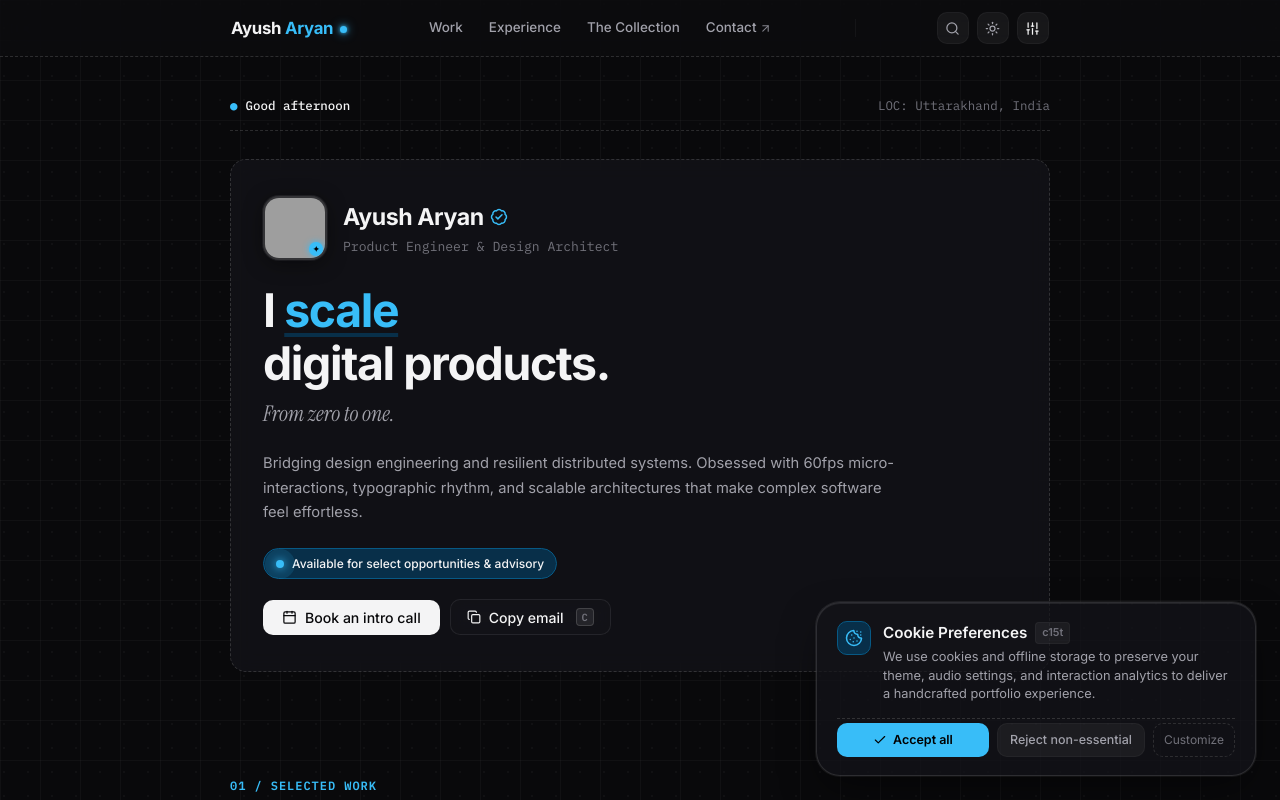
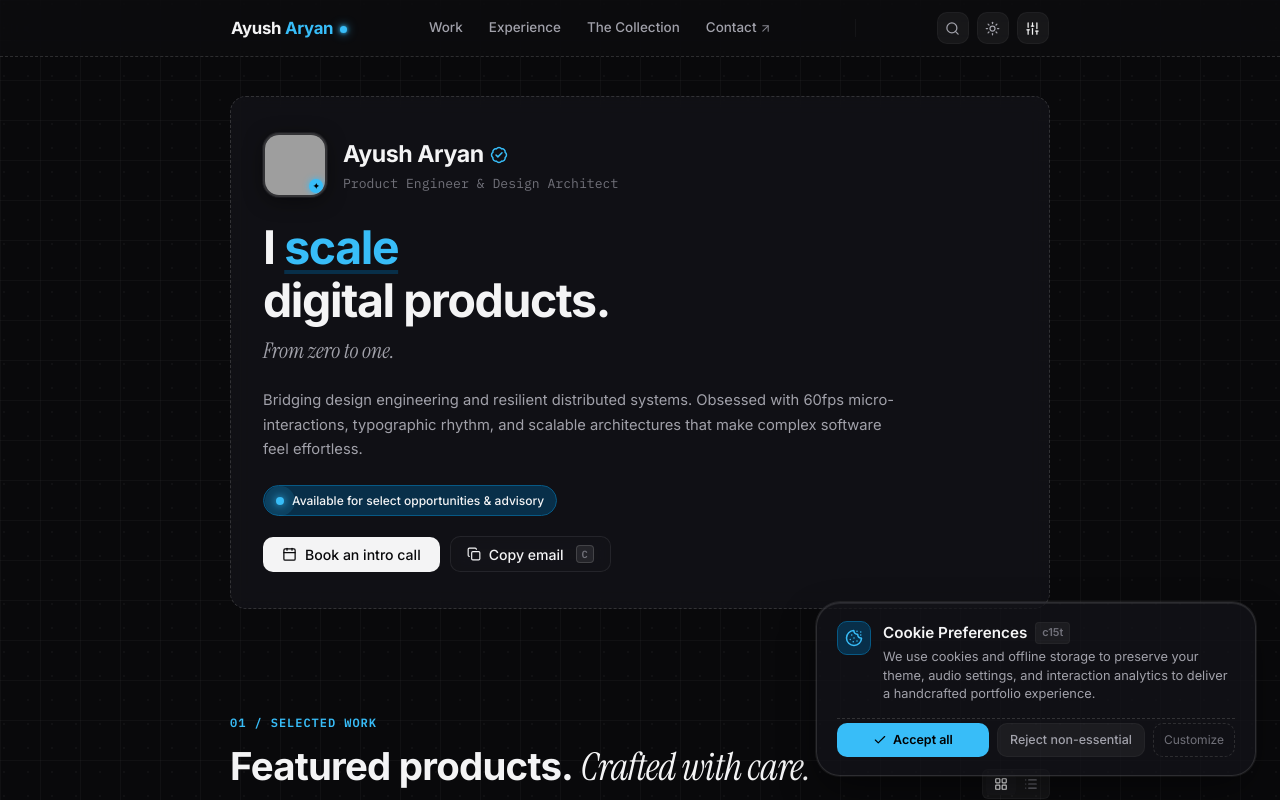
Before and after one commit to ayusharyaneth/Ayush, a React (Vite) app: page / in a window 1280 px wide. Shown: the top 800 px of the page. Built offline with nearby package versions, Linux system fonts and the light colour scheme; grey boxes are pictures that could not be loaded.

Commit message:
Auto sync portfolio: 2026-10-12 23:38:13

```diff
--- a/src/components/HeroSection.jsx
+++ b/src/components/HeroSection.jsx
@@ -7,16 +7,7 @@ import {
 import { sound } from '../utils/soundEffects';
 
 export default function HeroSection({ personal, onCopyEmail, onBookCall }) {
-  // 1. Dynamic Greeting based on visitor's current hour
-  const [greeting, setGreeting] = useState('Hello');
-  useEffect(() => {
-    const hour = new Date().getHours();
-    if (hour < 12) setGreeting('Good morning');
-    else if (hour < 17) setGreeting('Good afternoon');
-    else setGreeting('Good Evening Dear');
-  }, []);
-
-  // 2. Animated Verb Switcher (Rahul M style: "I build / design / scale products")
+  // 1. Animated Verb Switcher (Rahul M style: "I build / design / scale products")
   const verbs = personal.verbList || ['build', 'design', 'scale', 'ship'];
   const [verbIndex, setVerbIndex] = useState(0);
 
@@ -51,30 +42,6 @@ export default function HeroSection({ personal, onCopyEmail, onBookCall }) {
       }}
     >
       <div className="container">
-        {/* Schematic Top Meta Header */}
-        <div
-          className="screen-line-bottom"
-          style={{
-            display: 'flex',
-            alignItems: 'center',
-            justifyContent: 'space-between',
-            paddingBottom: '14px',
-            marginBottom: '28px',
-            fontSize: '0.78rem',
-            fontFamily: 'var(--font-family-mono)',
-            color: 'var(--text-muted)'
-          }}
-        >
-          <div style={{ display: 'flex', alignItems: 'center', gap: '8px' }}>
-            <span style={{ color: 'var(--accent)' }}>●</span>
-            <span style={{ color: 'var(--text-primary)', fontWeight: 500 }}>{greeting}</span>
-          </div>
-
-          <div style={{ display: 'flex', alignItems: 'center', gap: '6px' }}>
-            <span>LOC: {personal.location}</span>
-          </div>
-        </div>
-
         {/* Main Hero Card */}
         <div
           className="screen-box hero-card"
```
